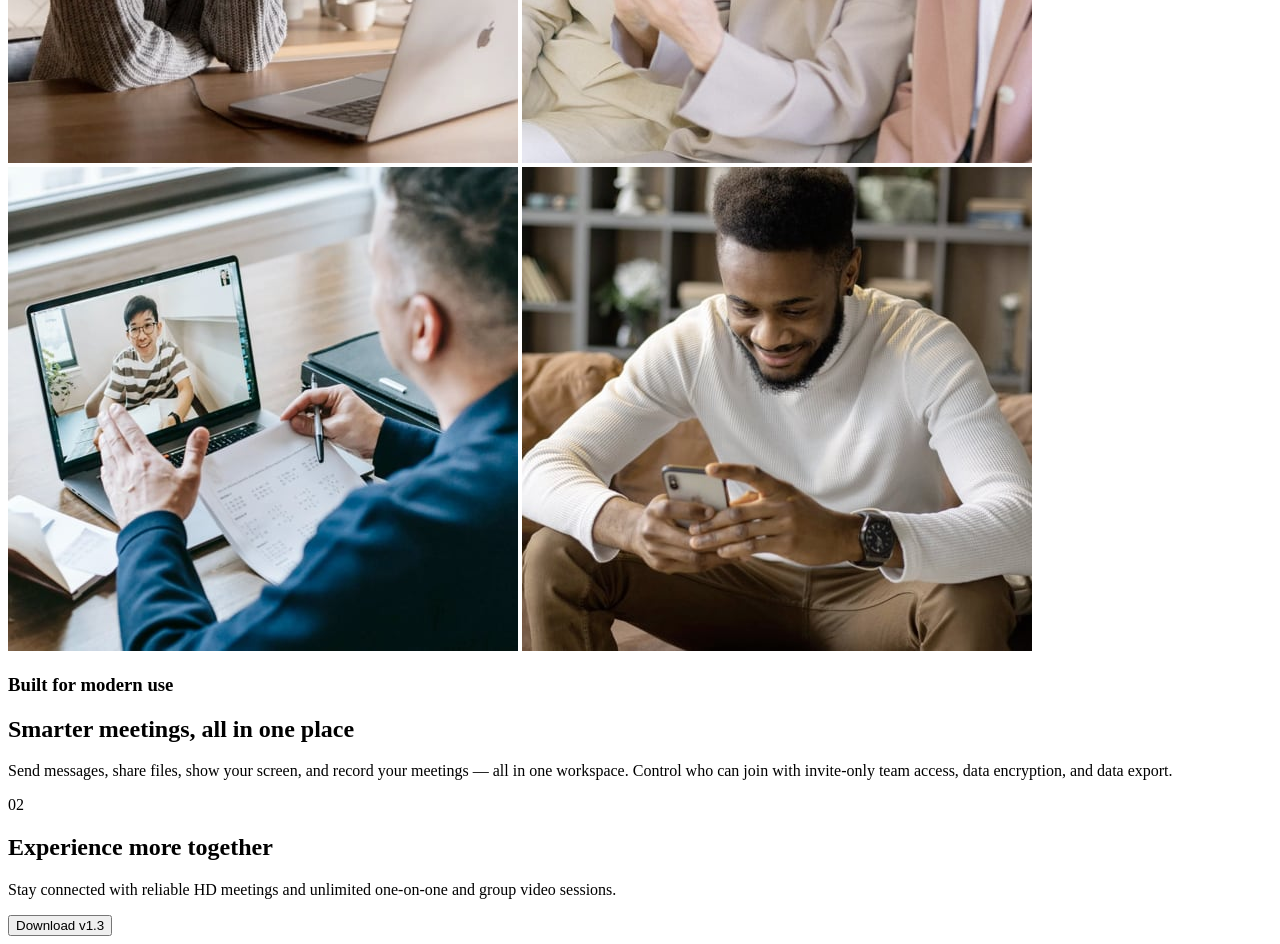
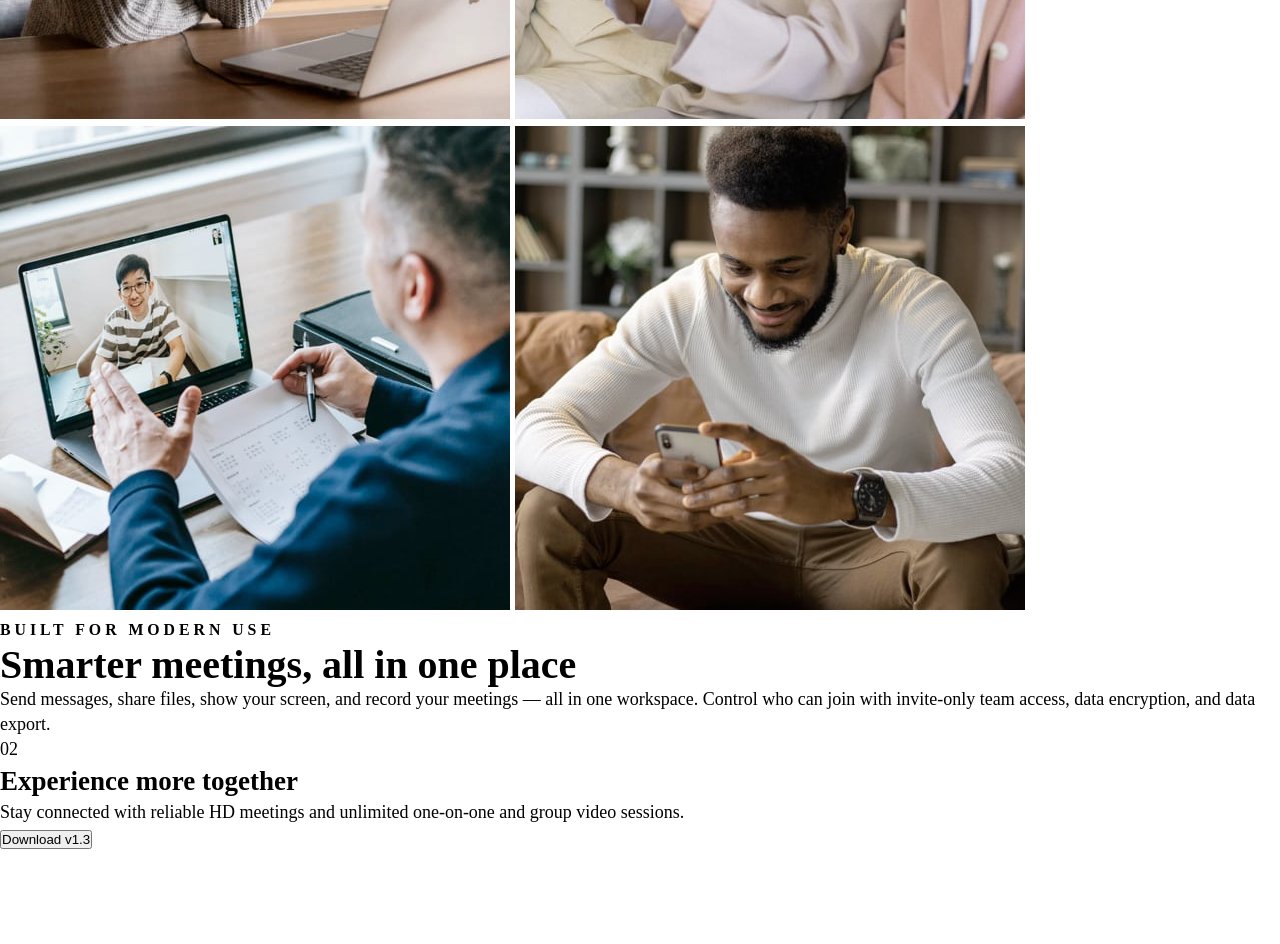
Before and after one commit to bluepersia/meet-landing-page, a plain HTML site: page index.html in a window 1280 px wide. Shown: the part 1160-2104 px from the top of the page. After the commit the page ends 2011 px from the top, so only its background shows below. Drawn offline with Linux system fonts and the light colour scheme.

Commit message:
Base style and Typography

```diff
--- /dev/null
+++ b/css/style.css
@@ -0,0 +1,57 @@
+:root {
+    --c-1: hsl(192, 37%, 48%);
+    --c-2: hsl(268, 34, 53%);
+    --c-3: hsl(240, 21%, 20%);
+    --c-4: hsl(240, 10%, 57%);
+    --c-5: hsl(192, 90%, 77%);
+    --c-6: hsl(268, 100%, 86%);
+    --c-7: hsl(0, 0%, 98%);
+
+    --font-main: 'Red Hat Display', sans-serif;
+}
+
+
+
+html {
+    font-size: 112.5%;
+}
+
+* {
+    margin: 0;
+    padding: 0;
+}
+
+*, *::before, *::after{
+    box-sizing: border-box;
+}
+
+
+
+/*TYPOGRAPHY */
+body {
+    line-height: 1.4;
+    font-weight: 500;
+}
+
+.heading-1 {
+    font-size: 3.55rem;
+    font-weight: 900;
+    line-height: 1;
+}
+
+.heading-2 {
+    font-size: 2.22rem;
+    line-height: 1.1;
+}
+
+
+.overline {
+    font-size: 0.88rem;
+    line-height: 1.625;
+    letter-spacing: 0.25em;
+    text-transform: uppercase;
+}
+
+
+
+/*BTNS*/
--- a/index.html
+++ b/index.html
@@ -6,6 +6,9 @@
   <meta name="viewport" content="width=device-width, initial-scale=1.0">
 
   <link rel="icon" type="image/png" sizes="32x32" href="./assets/favicon-32x32.png">
+  <link rel="preconnect" href="https://fonts.gstatic.com">
+  <link href="https://fonts.googleapis.com/css2?family=Red+Hat+Display:wght@500;900&display=swap" rel="stylesheet">
+  <link href="css/style.css" rel='stylesheet'>
 
   <title>Frontend Mentor | Meet landing page</title>
 </head>
@@ -17,7 +20,7 @@
     <div class='hero'>
       <img class='hero__col-1' src='desktop/image-hero-left.png'>
       <div class='hero__col-2'>
-        <h1 class='hero__title'>Group Chat for Everyone</h1>
+        <h1 class='heading-1'>Group Chat for Everyone</h1>
         <p class='hero__description'>Meet makes it easy to connect with others face-to-face virtually and collaborate
           across any device.</p>
 
@@ -41,8 +44,8 @@
     </div>
 
     <div class='step-1__text'>
-      <h3 class='step-1__title-secondary'>Built for modern use</h3>
-      <h2 class='step-1__title'>Smarter meetings, all in one place</h2>
+      <h3 class='overline'>Built for modern use</h3>
+      <h2 class='heading-2'>Smarter meetings, all in one place</h2>
       <p class='step-1__description'>Send messages, share files, show your screen, and record your meetings — all in one
         workspace. Control who can join with invite-only team access, data encryption, and data export.</p>
     </div>
```
